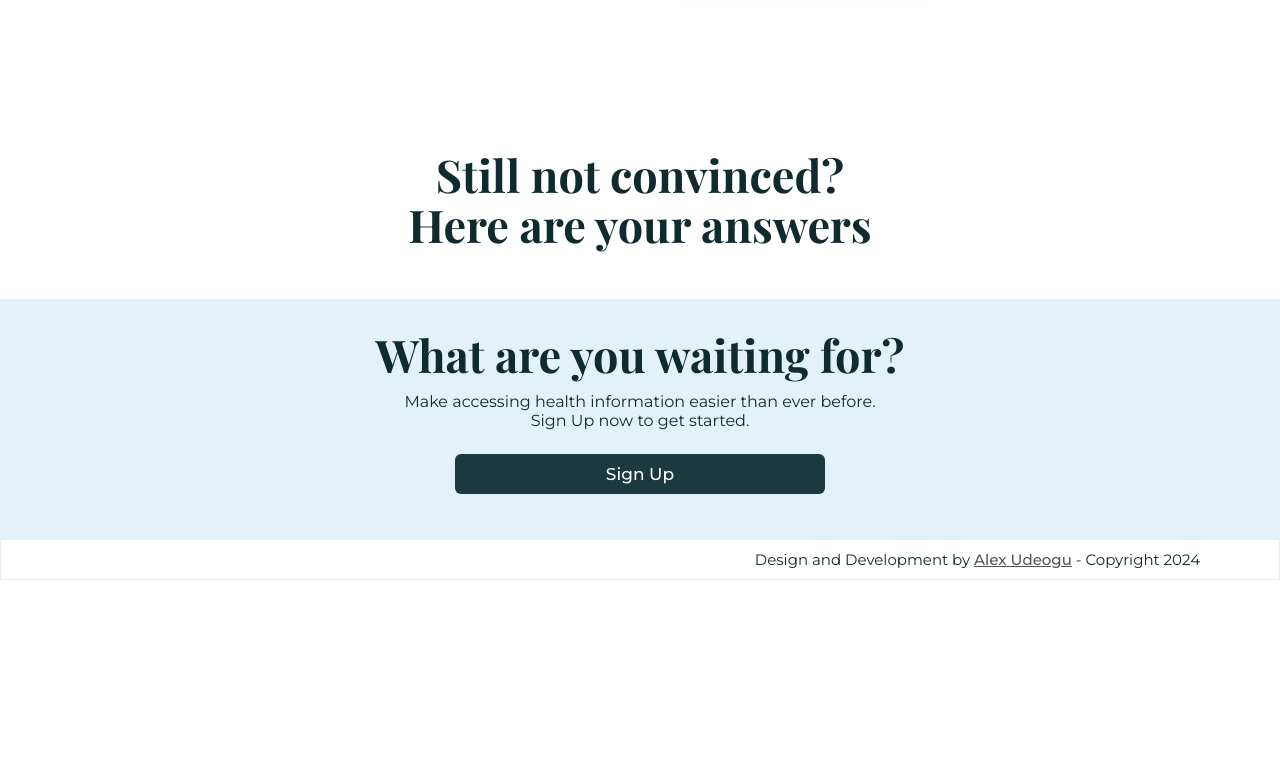
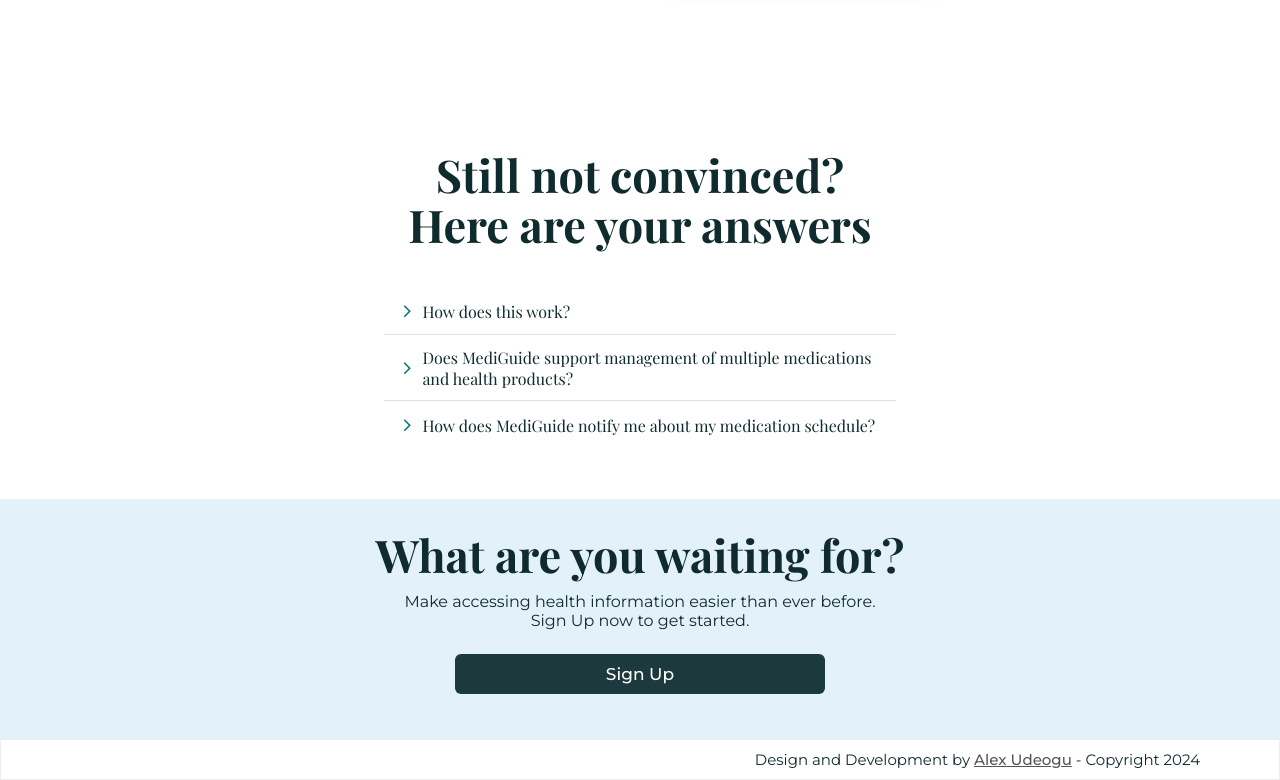
Before and after one commit to AlexUdeogu/Medi-Guide, a React (Vite) app in the folder medi-guide-project/: page / in a window 1280 px wide. Shown: the part 2132-2912 px from the top of the page. Before the commit the page ends 2712 px from the top, so only its background shows below. Built offline with nearby package versions, Linux system fonts and the light colour scheme.

Commit message:
First and only

```diff
--- a/medi-guide-project/package.json
+++ b/medi-guide-project/package.json
@@ -10,6 +10,10 @@
     "preview": "vite preview"
   },
   "dependencies": {
+    "@emotion/react": "^11.13.0",
+    "@emotion/styled": "^11.13.0",
+    "@mui/icons-material": "^5.16.5",
+    "@mui/material": "^5.16.5",
     "axios": "^1.7.2",
     "react": "^18.3.1",
     "react-dom": "^18.3.1",
--- /dev/null
+++ b/medi-guide-project/src/Components/Accordion/acc.jsx
@@ -0,0 +1,108 @@
+import * as React from 'react';
+import { styled } from '@mui/material/styles';
+import ArrowForwardIosSharpIcon from '@mui/icons-material/ArrowForwardIosSharp';
+import MuiAccordion from '@mui/material/Accordion';
+import MuiAccordionSummary from '@mui/material/AccordionSummary';
+import MuiAccordionDetails from '@mui/material/AccordionDetails';
+
+const Container = styled('div')(({ theme }) => ({
+  width: '40%', // Reduced width of the container
+  marginTop: '3%',
+  marginLeft: '30%',
+  [theme.breakpoints.down('md')]: {
+    marginLeft: '5%',
+    marginRight: '5%',
+    width: '80%',
+  },
+  [theme.breakpoints.down('sm')]: {
+    marginTop: '0',
+    width: '90%',
+  },
+  [theme.breakpoints.down('xs')]: {
+    marginTop: '0',
+    width: '100%',
+  },
+}));
+
+const Accordion = styled((props) => (
+  <MuiAccordion disableGutters elevation={0} square {...props} />
+))();
+
+const AccordionSummary = styled((props) => (
+  <MuiAccordionSummary
+    expandIcon={<ArrowForwardIosSharpIcon sx={{ fontSize: '0.9rem', color: '#01796F' }} />}
+    {...props}
+  />
+))(({ theme }) => ({
+  backgroundColor: '#ffffff',
+  color: '#0F2B2D',
+  flexDirection: 'row-reverse',
+  '& .MuiAccordionSummary-expandIconWrapper.Mui-expanded': {
+    transform: 'rotate(90deg)',
+  },
+  '& .MuiAccordionSummary-content': {
+    marginLeft: theme.spacing(1),
+    fontWeight: 300,
+    fontSize: 16, // Adjusted font size
+    letterSpacing: -0.01,
+    fontFamily: 'Playfair Display', // Change font to Playfair
+    [theme.breakpoints.down('sm')]: {
+      fontSize: '3.5vw', // Adjusted font size for small screens
+    },
+    [theme.breakpoints.down('xs')]: {
+      fontSize: '4.5vw', // Adjusted font size for extra small screens
+    },
+  },
+}));
+
+const AccordionDetails = styled(MuiAccordionDetails)(({ theme }) => ({
+  backgroundColor: '#ffffff',
+  color: '#0F2B2D',
+  padding: theme.spacing(1), // Reduced padding
+  fontFamily: 'Montserrat',
+  fontSize: 15, // Adjusted font size
+  [theme.breakpoints.down('md')]: {
+    fontSize: 13, // Adjusted font size for medium screens
+    padding: theme.spacing(0.75), // Reduced padding for medium screens
+  },
+  [theme.breakpoints.down('sm')]: {
+    fontSize: 11, // Adjusted font size for small screens
+    padding: theme.spacing(0.5), // Reduced padding for small screens
+  },
+  [theme.breakpoints.down('xs')]: {
+    fontSize: 9, // Adjusted font size for extra small screens
+    padding: theme.spacing(0.25), // Reduced padding for extra small screens
+  },
+}));
+
+export default function CustomizedAccordions() {
+  const [expanded, setExpanded] = React.useState(false);
+
+  const handleChange = (panel) => (event, newExpanded) => {
+    setExpanded(newExpanded ? panel : false);
+  };
+
+  return (
+    <Container>
+      <Accordion expanded={expanded === 'panel1'} onChange={handleChange('panel1')}>
+        <AccordionSummary aria-controls="panel1d-content" id="panel1d-header">
+          How does this work?
+        </AccordionSummary>
+        <AccordionDetails>
+        MediGuide provides comprehensive drug and medication information sourced from the FDA. Users can access details such as medication names, dosages, recommended daily intake frequencies, and prescription durations. This platform equips users with essential knowledge to make informed healthcare decisions.       </AccordionDetails>
+      </Accordion>
+      <Accordion expanded={expanded === 'panel2'} onChange={handleChange('panel2')}>
+        <AccordionSummary aria-controls="panel2d-content" id="panel2d-header">
+        Does MediGuide support management of multiple medications and health products?        </AccordionSummary>
+        <AccordionDetails>
+        Yes, MediGuide enables you to effectively manage multiple medications and health-related products through our app. Each medication can be scheduled with its own reminders, and you can also track various health products seamlessly. Our app allows detailed input for each item, including dosage, intake frequency, and duration, ensuring comprehensive management of your health needs within a single platform.        </AccordionDetails>
+      </Accordion>
+      <Accordion expanded={expanded === 'panel3'} onChange={handleChange('panel3')}>
+        <AccordionSummary aria-controls="panel3d-content" id="panel3d-header">
+        How does MediGuide notify me about my medication schedule?        </AccordionSummary>
+        <AccordionDetails>
+        The reminder feature is currently under development and will soon be integrated. You will receive push notifications when it's time to take your medication. The app ensures that these notifications are sent within the start and end dates you specify, and they are timed to match your prescribed schedule. This way, you can be confident that you won't miss any doses and can stay on top of your health routine.        </AccordionDetails>
+      </Accordion>
+    </Container>
+  );
+}
--- a/medi-guide-project/src/Pages/Homepage/homepage.jsx
+++ b/medi-guide-project/src/Pages/Homepage/homepage.jsx
@@ -2,6 +2,7 @@
 import './homepage.css';
 import temp from '../../assets/Temp1.png';
 import { Link } from "react-router-dom";
+import FAQ from '../../Components/Accordion/acc.jsx';
 
 const Homepage = () => {
   const introDescriptionRef = useRef(null);
@@ -111,6 +112,7 @@
               </h1>
             </div>
           </div>
+          <FAQ />
         </div>
       </div>
 
```
Also changed, not shown: 1 other file (tests, documents, lock files or other folders).
